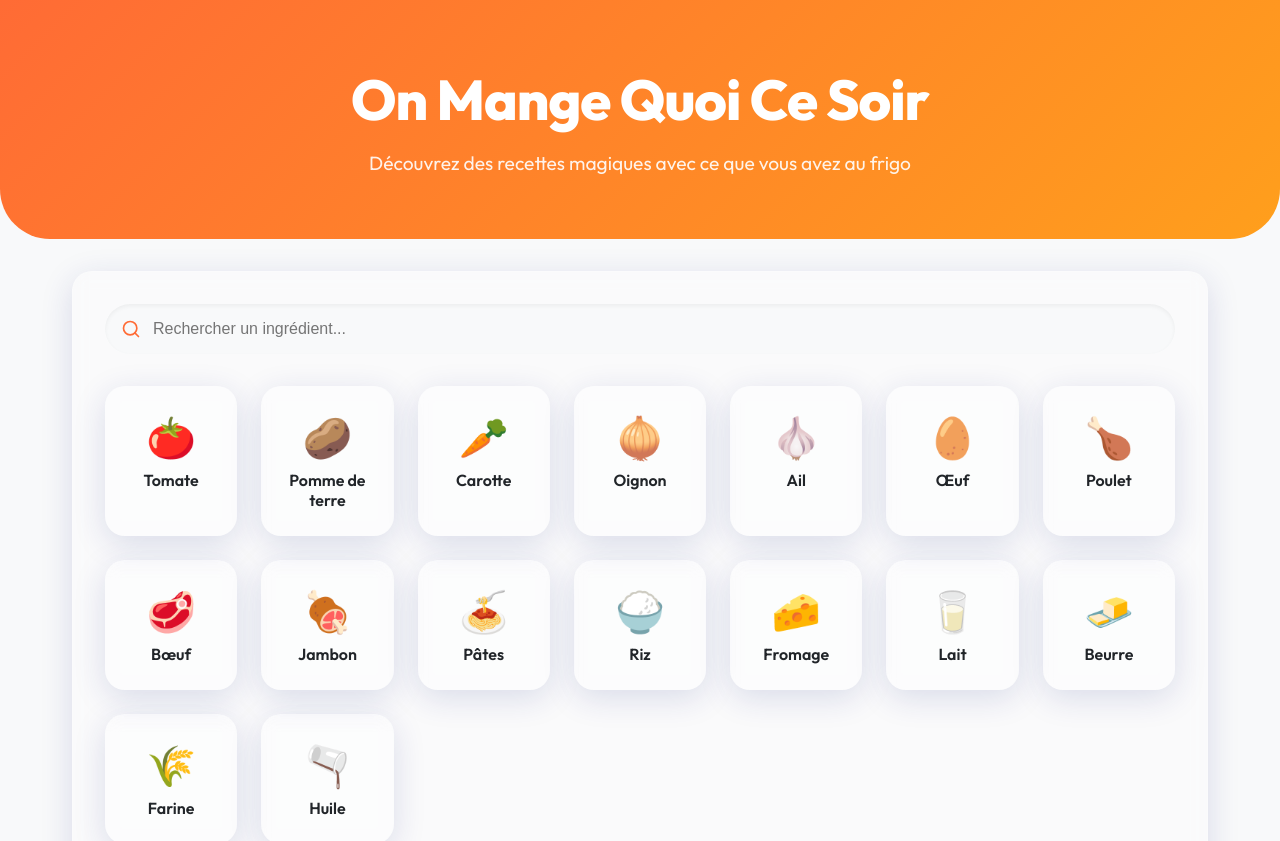
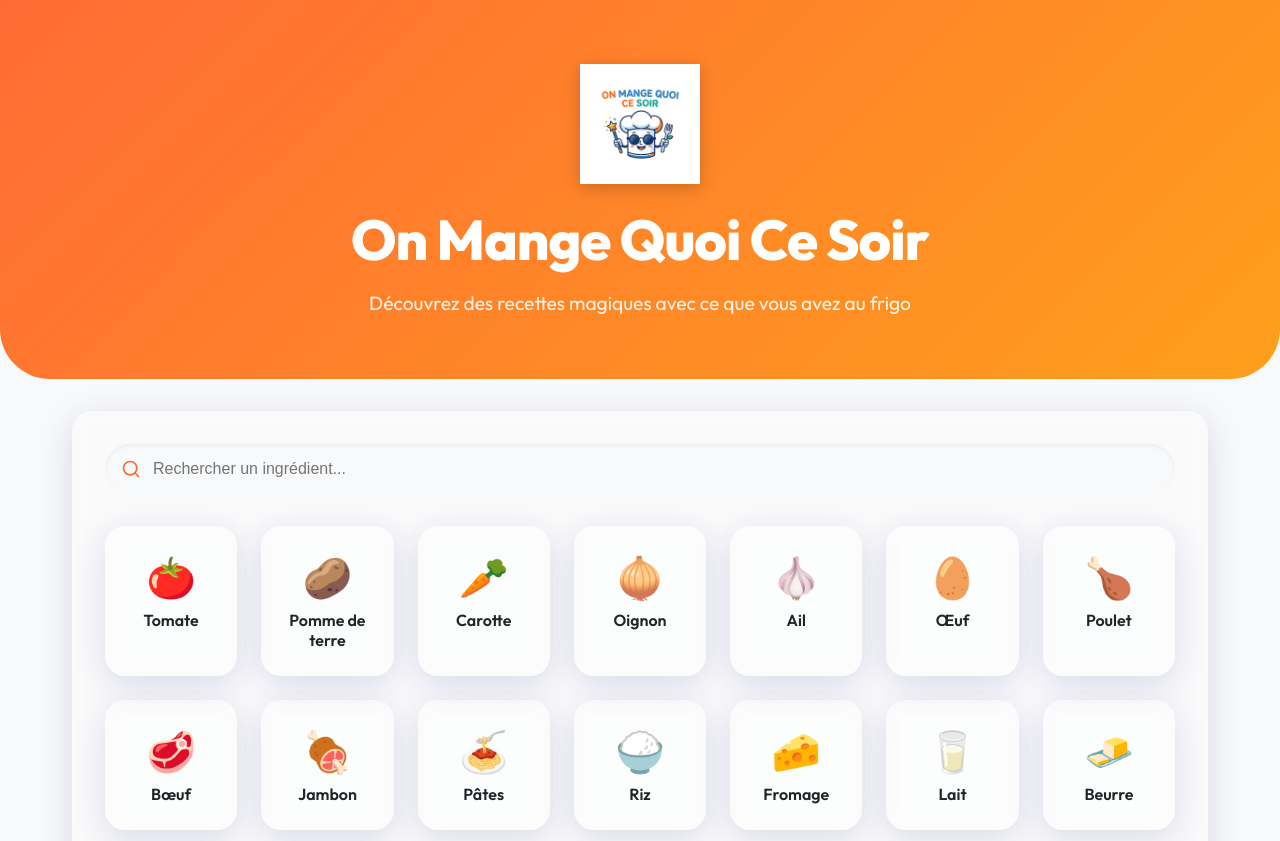
Before and after one commit to legagneurdeveloppement-create/on-mange-quoi-ce-soir, a React (Vite) app: page / in a window 1280 px wide. Shown: the top 841 px of the page. Built offline with nearby package versions, Linux system fonts and the light colour scheme.

Commit message:
Add funny chef logo

```diff
--- a/index.html
+++ b/index.html
@@ -2,7 +2,7 @@
 <html lang="en">
   <head>
     <meta charset="UTF-8" />
-    <link rel="icon" type="image/svg+xml" href="/favicon.svg" />
+    <link rel="icon" type="image/png" href="/logo.png" />
     <meta name="viewport" content="width=device-width, initial-scale=1.0" />
     <link rel="preconnect" href="https://fonts.googleapis.com">
     <link rel="preconnect" href="https://fonts.gstatic.com" crossorigin>
--- a/src/App.jsx
+++ b/src/App.jsx
@@ -64,6 +64,7 @@ function App() {
           animate={{ opacity: 1, y: 0 }}
           transition={{ duration: 0.8 }}
         >
+          <img src="/logo.png" alt="Logo" style={{ width: '120px', height: '120px', marginBottom: '1rem', filter: 'drop-shadow(0 4px 8px rgba(0,0,0,0.2))' }} />
           <h1>On Mange Quoi Ce Soir</h1>
           <p>Découvrez des recettes magiques avec ce que vous avez au frigo</p>
         </motion.div>
```
Also changed, not shown: public/logo.png (added).
